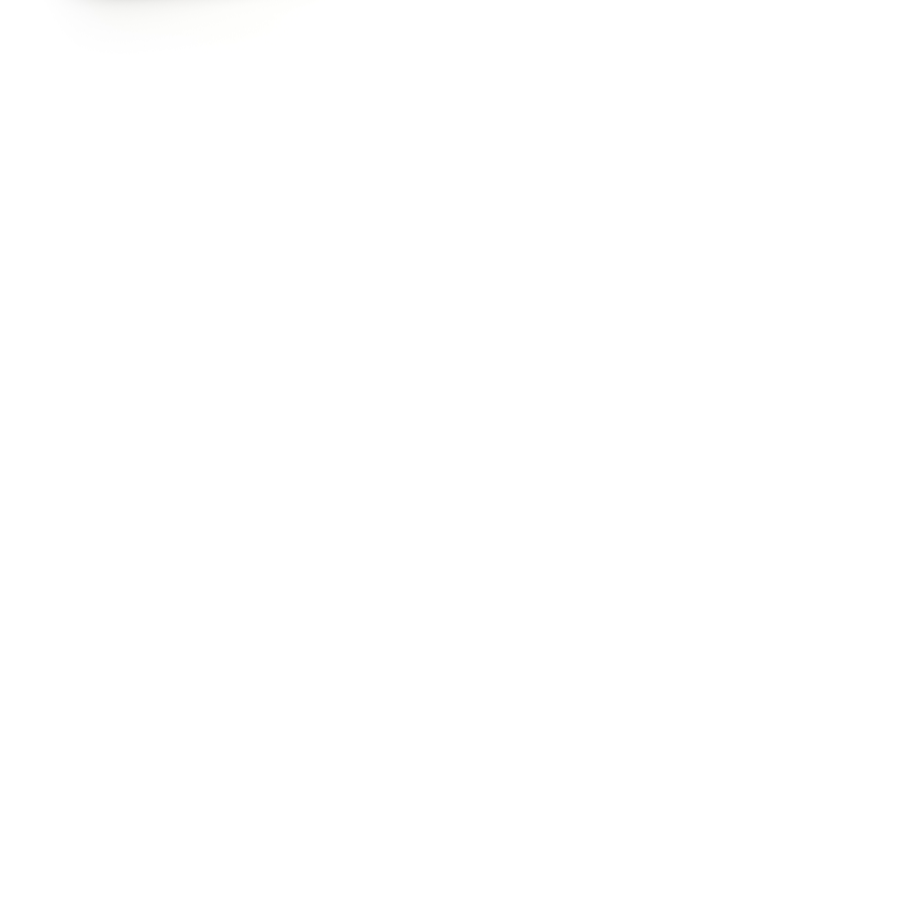
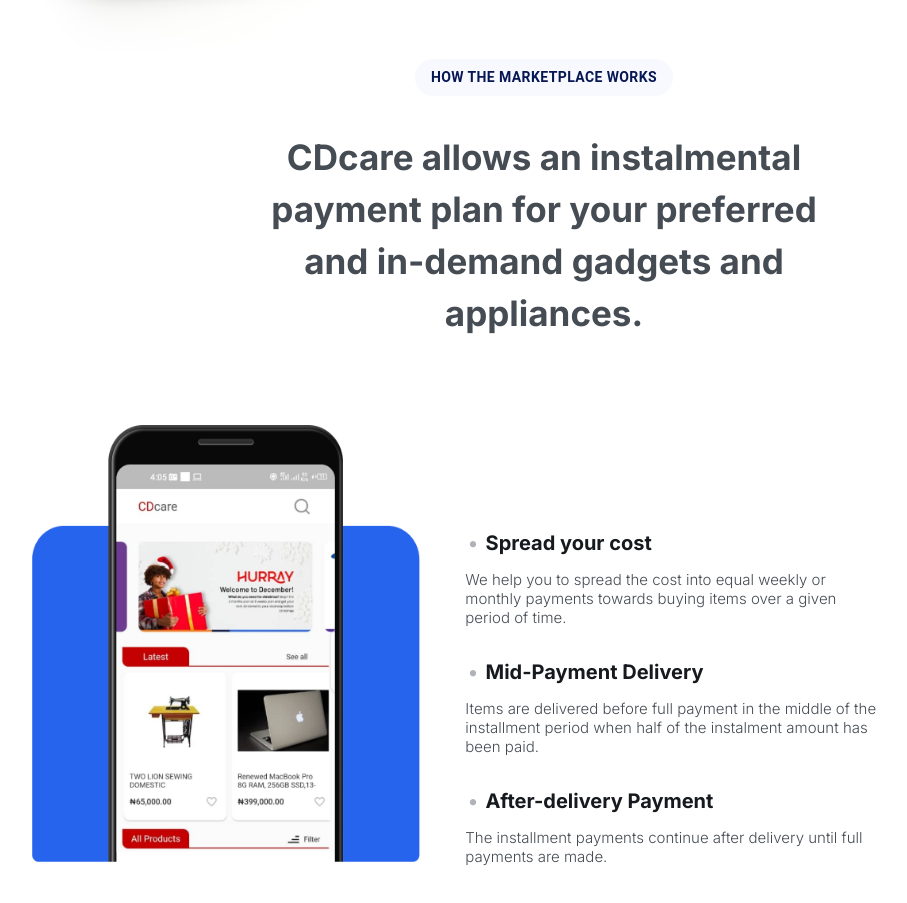
Before and after one commit to tolu-boy/cd-web, a Next.js app: page / in a window 1280 px wide. Shown: the part 900-1803 px from the top of the page, without its empty margins (96-1003 px from the left). Before the commit the page ends 959 px from the top, so only its background shows below. Built offline with nearby package versions, Linux system fonts and the light colour scheme.

Commit message:
small market place section

```diff
--- a/pages/index.tsx
+++ b/pages/index.tsx
@@ -1,7 +1,7 @@
 import type { NextPage } from "next";
 import Head from "next/head";
 import Image from "next/image";
-import { Button, Typography } from "@mui/material";
+import { Button, Typography,Grid,Container } from "@mui/material";
 import ArrowForwardIcon from "@mui/icons-material/ArrowForward";
 import styles from '../styles/Home.module.css'
 
@@ -47,11 +47,45 @@
         </div>
       </section>
 
+      <section className={styles.marketPlace }>
+      <div className={styles.marketHeading} >
+      <Button variant="outlined" className={styles.marketButton}>HOW THE MARKETPLACE WORKS</Button>
+      </div>
+      <p className={styles.content}>CDcare allows an instalmental payment plan for your preferred and in-demand gadgets and appliances. </p>
 
-<section className="marketPlace">
+      <Grid container spacing={2}>
 
-</section>
+    <Grid item xs={5}>
+    <Image
+                src="/cdmobile.png"
+                alt="Picture of cdcare logo"
+                width={388}
+                height={540}
+              />
+    </Grid>
 
+    <Grid item xs={7}>
+  <div className={styles.space} >
+  <li className={styles.listHeading}> Spread your cost</li>
+    <p className={styles.listText}>We help you to spread the cost into equal weekly
+or monthly payments towards buying items over a given period of time.</p>
+  </div>
+  <div>
+  <li className={styles.listHeading}> Mid-Payment Delivery</li>
+    <p className={styles.listText}>Items are delivered before full payment in the middle of the installment period when
+     half of the instalment amount has been paid.</p>
+  </div>
+
+  <div>
+  <li className={styles.listHeading}> After-delivery Payment</li>
+    <p className={styles.listText}>The installment payments continue after delivery until full payments are made.</p>
+  </div>
+    </Grid>
+
+  </Grid>
+
+
+  </section>
     </div>
   );
 };
--- a/styles/Home.module.css
+++ b/styles/Home.module.css
@@ -51,6 +51,58 @@
 }
 
 
+.marketPlace{
+  padding: 0 10% 5% 10%;
+
+}
+
+.marketHeading{
+  text-align: center;
+}
+
+button.marketButton{
+  text-align: center;
+  background: #F8F9FF;
+  color: #061754;
+  font-weight: 700;
+  border-radius: 52px;
+  border-color: #F8F9FF
+}
+
+
+.content{
+  font-size: 35px;
+  color: #464C53;
+  text-align: center;
+  line-height: 52px;
+  font-weight: 700;
+  padding: 0 20% 5% 20%;
+
+}
+
+
+.listHeading{
+  font-size: 20px;
+  color: #16191D;
+  font-weight: 700;
+  padding-top: 3%;
+}
+.space{
+  padding-top: 15%;
+
+}
+
+.listText{
+  font-size: 15px;
+  color: #464C53;
+  font-weight: 300;
+  padding-right: 30%;
+
+}
+
+
+
+/* media queries */
 @media screen and (max-width: 904px) {
 
   .heroSection {
@@ -87,4 +139,6 @@
     margin-left: 70%;
   }
 
+
+
 }
--- a/styles/globals.css
+++ b/styles/globals.css
@@ -21,3 +21,12 @@
 }
 
 /* hero-section */
+
+li{
+  list-style: none;
+}
+li:before {
+  padding: 3px;
+  content: "•";         /* Insert content that looks like bullets */
+  color: #AFB2B6;
+}
```
Also changed, not shown: public/cdmobile.png (added).
